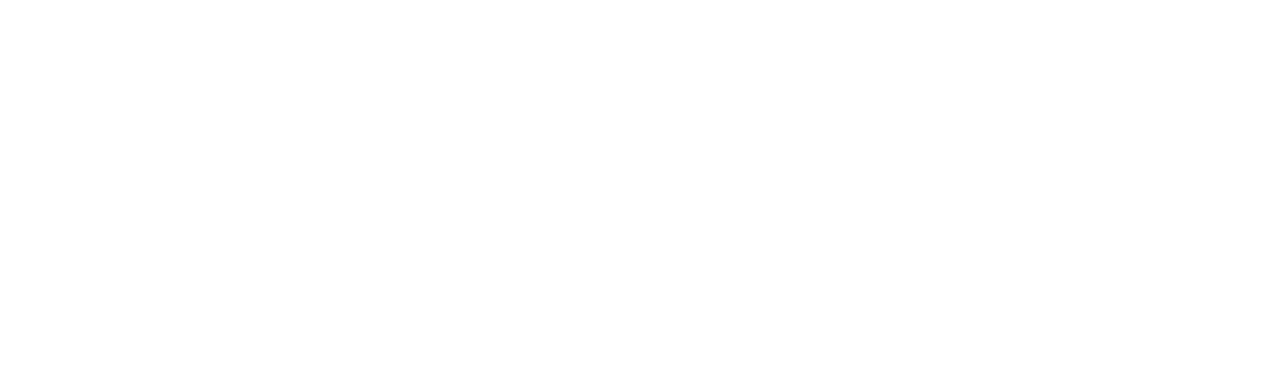
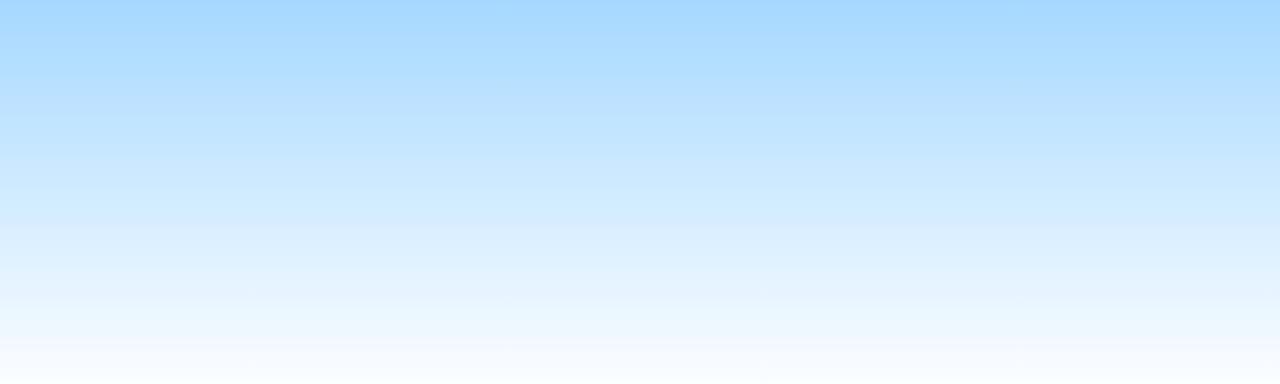
Before and after one commit to Thuotracy/animated-background, a plain HTML site: page index.html in a window 1280 px wide. Drawn offline with Linux system fonts and the light colour scheme.

Commit message:
styled .scene

```diff
--- a/style.css
+++ b/style.css
@@ -3,3 +3,9 @@
     padding: 0;
     box-sizing: border-box;
 }
+
+.scene{
+    position: relative;
+    height: 100vh;
+    background: linear-gradient(#a6d8ff,#fff,#fff);
+}
```
